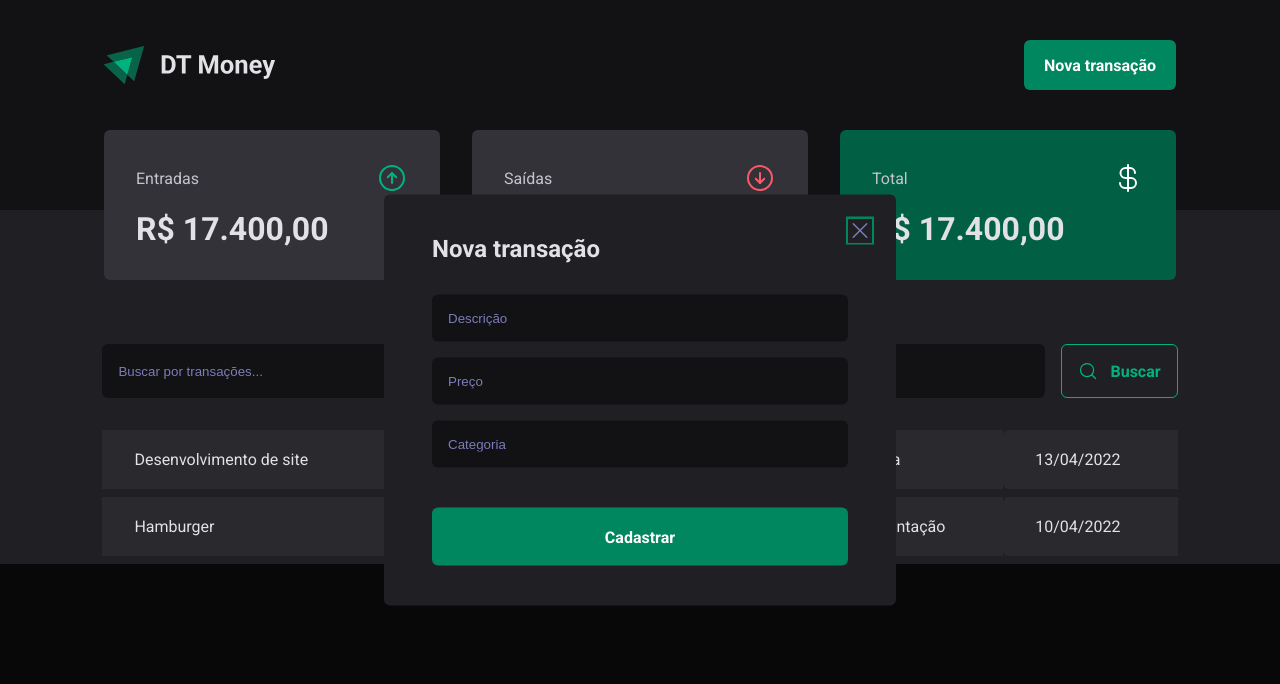
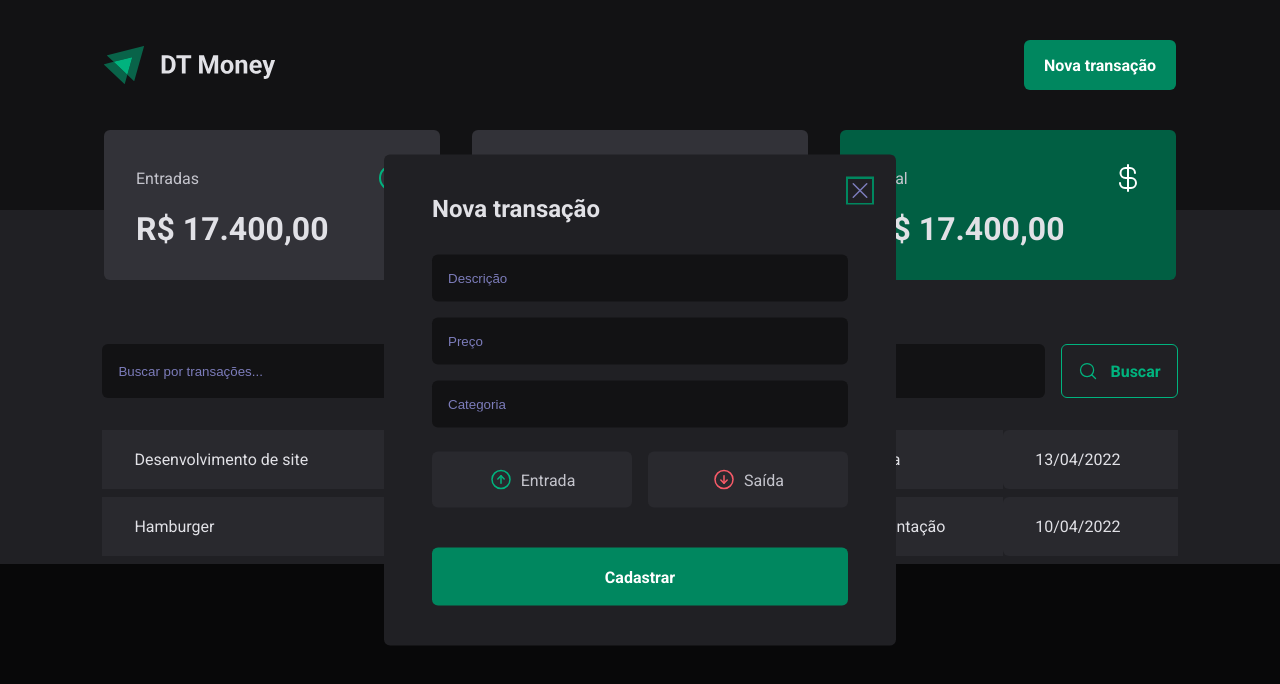
Before and after one commit to KicungaTI97/DT-Money, a React (Vite) app: page / in a window 1280 px wide. Both pictures are taken after a click on the button "Nova transação". Shown: the top 684 px of the page. Built offline with nearby package versions, Linux system fonts and the light colour scheme.

Commit message:
Estrutura visual- Botões de entrada e saída

```diff
--- a/src/components/NewTransactionModal/index.tsx
+++ b/src/components/NewTransactionModal/index.tsx
@@ -1,6 +1,6 @@
 import * as Dialog from "@radix-ui/react-dialog";
-import { CloseButton, Content, Overlay } from "./style";
-import { X } from "phosphor-react";
+import { CloseButton, Content, Overlay, TransactionType, TransactionTypeButton } from "./style";
+import { ArrowCircleDown, ArrowCircleUp, X } from "phosphor-react";
 
 export function NewTransactionModal(){
     return(
@@ -19,6 +19,18 @@ export function NewTransactionModal(){
                         <input type="number" placeholder="Preço" required />
                         <input type="text" placeholder="Categoria" required />
 
+                        <TransactionType>
+                            <TransactionTypeButton variant="income">
+                                <ArrowCircleUp size={24}/>
+                                Entrada
+                            </TransactionTypeButton>
+
+                            <TransactionTypeButton variant="outcome">
+                                <ArrowCircleDown size={24}/>
+                                Saída
+                            </TransactionTypeButton>
+                        </TransactionType>
+
                         <button type="submit">
                             Cadastrar
                         </button>
--- a/src/components/NewTransactionModal/style.ts
+++ b/src/components/NewTransactionModal/style.ts
@@ -71,3 +71,31 @@ export const CloseButton = styled(Dialog.Close)`
     color: ${props => props.theme["gray-500"]};
 
     `
+
+export const TransactionType = styled.div`
+    display: grid;
+    grid-template-columns: repeat(2, 1fr);
+    gap: 1rem;
+    margin-top: 0.5rem;
+`;
+
+interface TransactionTypeButtonProps{
+    variant: 'income' | 'outcome'
+}
+
+export const TransactionTypeButton = styled.button<TransactionTypeButtonProps>`
+    background: ${props => props.theme["gray-700"]};
+    padding: 1rem;
+    display: flex;
+    align-items: center;
+    justify-content: center;
+    gap: 0.5rem;
+    border-radius: 6px;
+    cursor: pointer;
+    border: 0;
+    color: ${props => props.theme["gray-300"]};
+
+    svg{
+        color: ${props => props.variant === 'income' ? props.theme["green-300"] : props.theme["red-300"]}
+    }
+`
```
